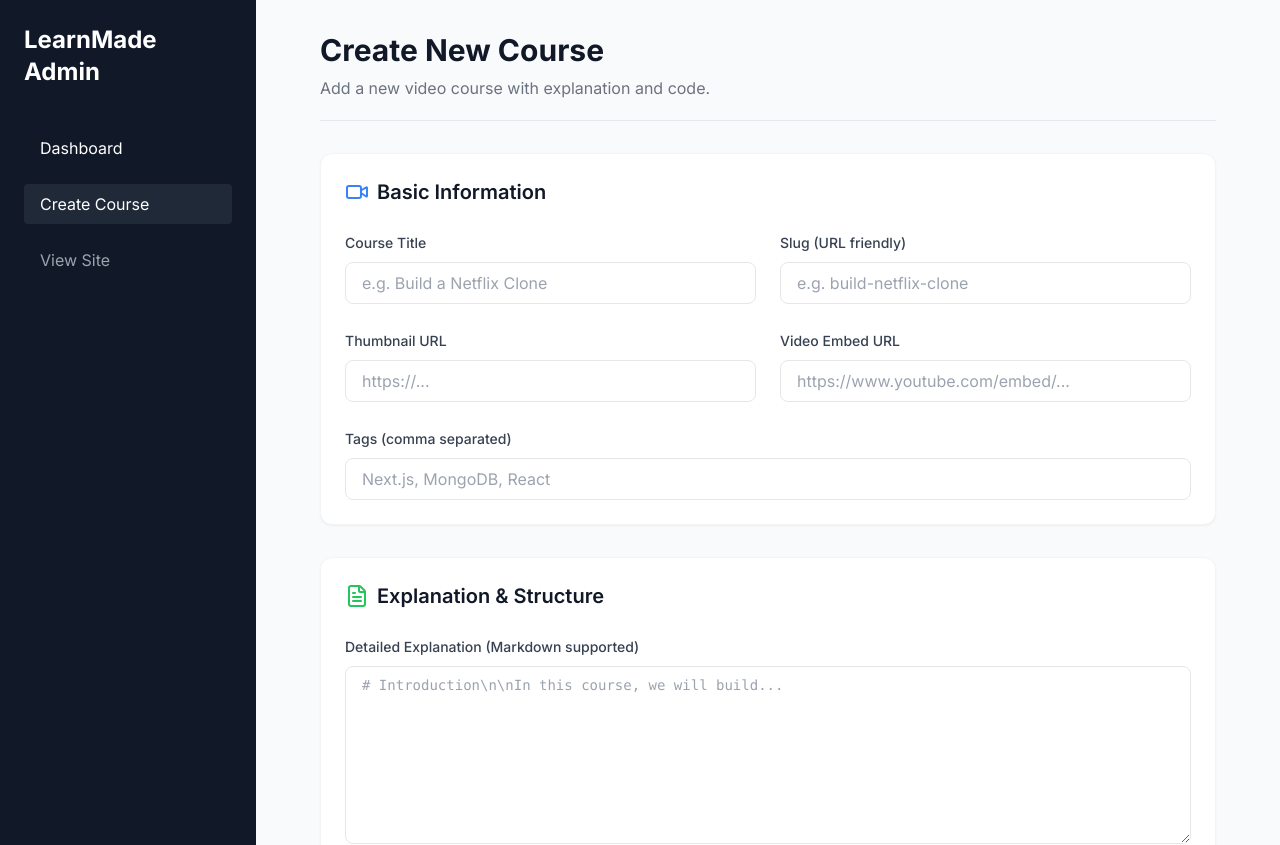
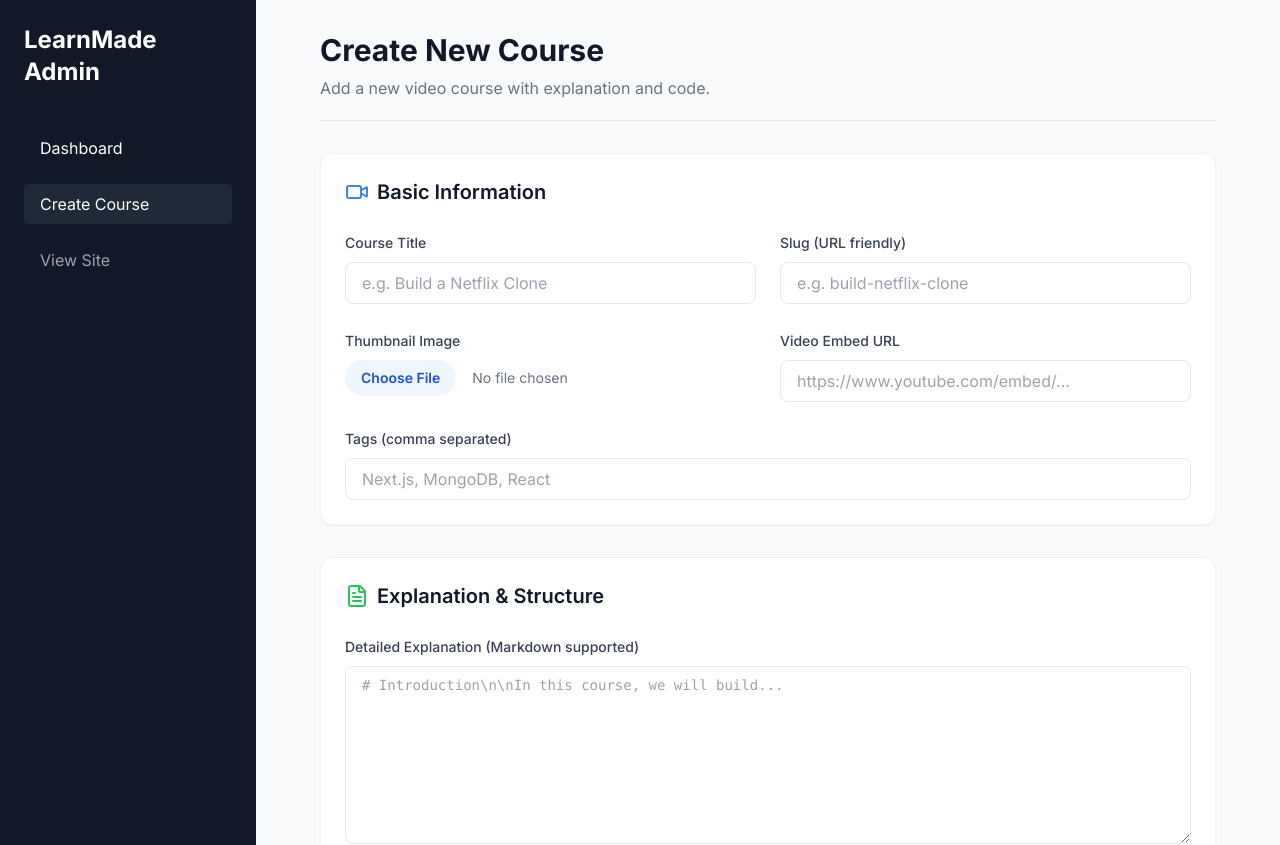
Before and after one commit to Learnmade/newsletter_platform, a Next.js app: page /admin/courses/create in a window 1280 px wide. Shown: the top 845 px of the page. Built offline with nearby package versions, Linux system fonts and the light colour scheme; no server answers; sample sign-in values are in the browser's storage.

Commit message:
Thumbnail Upload functionality

```diff
--- a/app/admin/courses/create/page.js
+++ b/app/admin/courses/create/page.js
@@ -125,16 +125,54 @@ export default function CreateCourse() {
 
                     <div className="grid grid-cols-1 md:grid-cols-2 gap-6">
                         <div className="space-y-2">
-                            <label className="text-sm font-medium text-gray-700">Thumbnail URL</label>
-                            <input
-                                type="url"
-                                name="thumbnail"
-                                required
-                                value={formData.thumbnail}
-                                onChange={handleChange}
-                                placeholder="https://..."
-                                className="w-full px-4 py-2 border rounded-lg focus:ring-2 focus:ring-blue-500 outline-none"
-                            />
+                            <label className="text-sm font-medium text-gray-700">Thumbnail Image</label>
+                            <div className="space-y-2">
+                                <div className="flex items-center gap-4">
+                                    <input
+                                        type="file"
+                                        accept="image/*"
+                                        onChange={async (e) => {
+                                            const file = e.target.files?.[0];
+                                            if (!file) return;
+
+                                            setLoading(true); // Re-using loading state or add a specific one
+                                            const data = new FormData();
+                                            data.append('file', file);
+
+                                            try {
+                                                const res = await fetch('/api/upload', {
+                                                    method: 'POST',
+                                                    body: data,
+                                                });
+                                                const json = await res.json();
+                                                if (json.success) {
+                                                    setFormData(prev => ({ ...prev, thumbnail: json.url }));
+                                                } else {
+                                                    alert('Upload failed: ' + json.error);
+                                                }
+                                            } catch (err) {
+                                                console.error(err);
+                                                alert('Upload failed');
+                                            } finally {
+                                                setLoading(false);
+                                            }
+                                        }}
+                                        className="block w-full text-sm text-gray-500 file:mr-4 file:py-2 file:px-4 file:rounded-full file:border-0 file:text-sm file:font-semibold file:bg-blue-50 file:text-blue-700 hover:file:bg-blue-100"
+                                    />
+                                </div>
+                                {formData.thumbnail && (
+                                    <div className="mt-2 relative w-full h-40 bg-gray-100 rounded-lg overflow-hidden border border-gray-200">
+                                        <img src={formData.thumbnail} alt="Preview" className="w-full h-full object-cover" />
+                                        <button
+                                            type="button"
+                                            onClick={() => setFormData(prev => ({ ...prev, thumbnail: '' }))}
+                                            className="absolute top-2 right-2 p-1 bg-red-500 text-white rounded-full hover:bg-red-600"
+                                        >
+                                            <Trash2 size={14} />
+                                        </button>
+                                    </div>
+                                )}
+                            </div>
                         </div>
                         <div className="space-y-2">
                             <label className="text-sm font-medium text-gray-700">Video Embed URL</label>
--- a/app/admin/courses/edit/[slug]/page.js
+++ b/app/admin/courses/edit/[slug]/page.js
@@ -164,15 +164,53 @@ export default function EditCourse() {
                     {/* ... (Rest of fields matching create page) ... */}
                     <div className="grid grid-cols-1 md:grid-cols-2 gap-6">
                         <div className="space-y-2">
-                            <label className="text-sm font-medium text-gray-700">Thumbnail URL</label>
-                            <input
-                                type="url"
-                                name="thumbnail"
-                                required
-                                value={formData.thumbnail}
-                                onChange={handleChange}
-                                className="w-full px-4 py-2 border rounded-lg focus:ring-2 focus:ring-blue-500 outline-none"
-                            />
+                            <label className="text-sm font-medium text-gray-700">Thumbnail Image</label>
+                            <div className="space-y-2">
+                                <input
+                                    type="file"
+                                    accept="image/*"
+                                    onChange={async (e) => {
+                                        const file = e.target.files?.[0];
+                                        if (!file) return;
+
+                                        // Use saving state or local loading state
+                                        const originalText = e.target.nextSibling?.innerText;
+                                        // Simple inline handling for now
+
+                                        const data = new FormData();
+                                        data.append('file', file);
+
+                                        try {
+                                            const res = await fetch('/api/upload', {
+                                                method: 'POST',
+                                                body: data,
+                                            });
+                                            const json = await res.json();
+                                            if (json.success) {
+                                                setFormData(prev => ({ ...prev, thumbnail: json.url }));
+                                            } else {
+                                                alert('Upload failed: ' + json.error);
+                                            }
+                                        } catch (err) {
+                                            console.error(err);
+                                            alert('Upload failed');
+                                        }
+                                    }}
+                                    className="block w-full text-sm text-gray-500 file:mr-4 file:py-2 file:px-4 file:rounded-full file:border-0 file:text-sm file:font-semibold file:bg-blue-50 file:text-blue-700 hover:file:bg-blue-100"
+                                />
+                                {formData.thumbnail && (
+                                    <div className="mt-2 relative w-full h-40 bg-gray-100 rounded-lg overflow-hidden border border-gray-200">
+                                        <img src={formData.thumbnail} alt="Preview" className="w-full h-full object-cover" />
+                                        <button
+                                            type="button"
+                                            onClick={() => setFormData(prev => ({ ...prev, thumbnail: '' }))}
+                                            className="absolute top-2 right-2 p-1 bg-red-500 text-white rounded-full hover:bg-red-600"
+                                        >
+                                            <Trash2 size={14} />
+                                        </button>
+                                    </div>
+                                )}
+                            </div>
                         </div>
                         <div className="space-y-2">
                             <label className="text-sm font-medium text-gray-700">Video Embed URL</label>
--- /dev/null
+++ b/app/api/upload/route.js
@@ -0,0 +1,48 @@
+import { v2 as cloudinary } from 'cloudinary';
+import { NextResponse } from 'next/server';
+
+// Configure Cloudinary
+cloudinary.config({
+    cloud_name: process.env.NEXT_PUBLIC_CLOUDINARY_CLOUD_NAME,
+    api_key: process.env.CLOUDINARY_API_KEY,
+    api_secret: process.env.CLOUDINARY_API_SECRET,
+});
+
+export async function POST(req) {
+    try {
+        const formData = await req.formData();
+        const file = formData.get('file');
+
+        if (!file) {
+            return NextResponse.json({ success: false, error: 'No file uploaded' }, { status: 400 });
+        }
+
+        // Convert file to buffer
+        const arrayBuffer = await file.arrayBuffer();
+        const buffer = Buffer.from(arrayBuffer);
+
+        // Upload to Cloudinary using a Promise wrapper
+        const uploadResult = await new Promise((resolve, reject) => {
+            cloudinary.uploader.upload_stream(
+                {
+                    folder: 'learnmade-courses', // Optional: folder name in Cloudinary
+                    resource_type: 'auto',
+                },
+                (error, result) => {
+                    if (error) reject(error);
+                    else resolve(result);
+                }
+            ).end(buffer);
+        });
+
+        return NextResponse.json({
+            success: true,
+            url: uploadResult.secure_url,
+            public_id: uploadResult.public_id
+        });
+
+    } catch (error) {
+        console.error('Upload error:', error);
+        return NextResponse.json({ success: false, error: 'Upload failed' }, { status: 500 });
+    }
+}
--- a/package.json
+++ b/package.json
@@ -11,6 +11,7 @@
   "dependencies": {
     "autoprefixer": "^10.4.23",
     "bcryptjs": "^3.0.3",
+    "cloudinary": "^2.8.0",
     "clsx": "^2.1.1",
     "lucide-react": "^0.562.0",
     "mongodb": "^7.0.0",
```
Also changed, not shown: 1 other file (tests, documents, lock files or other folders).
